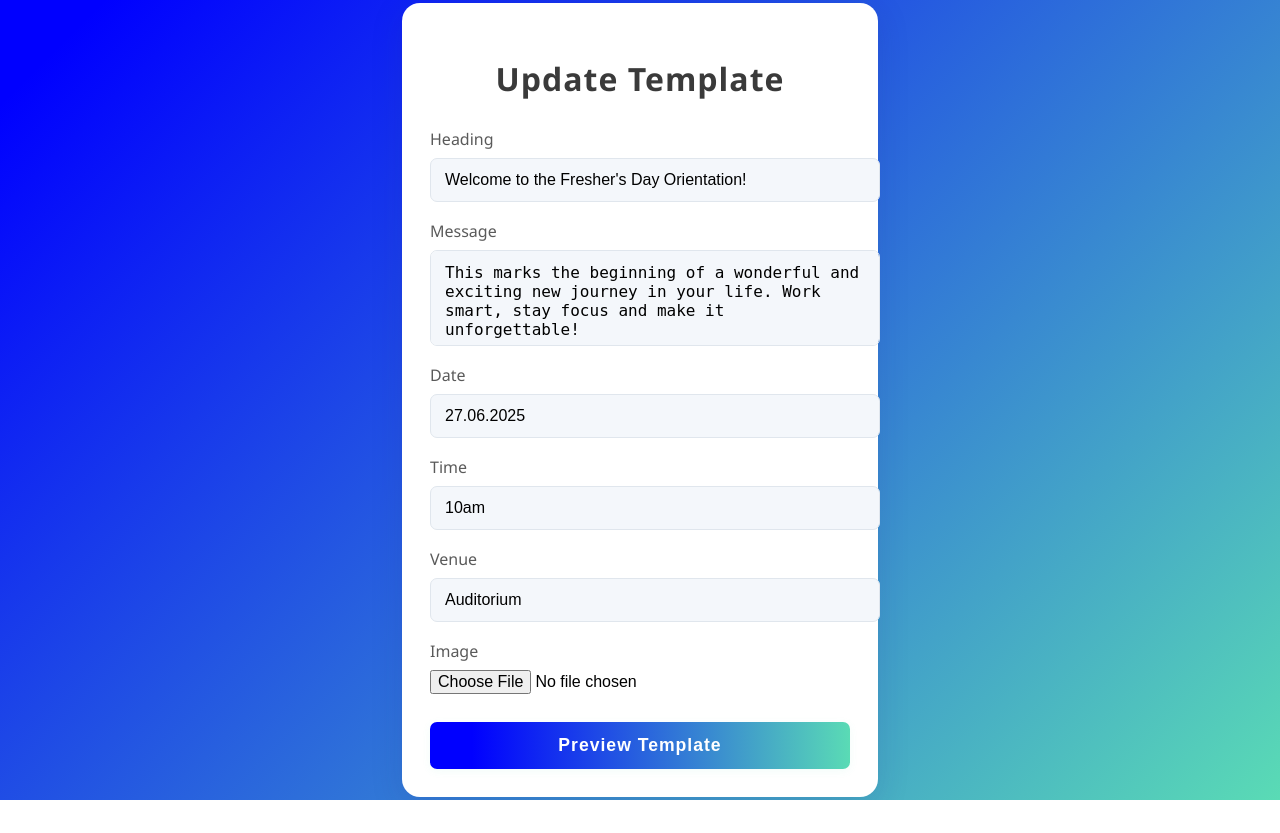
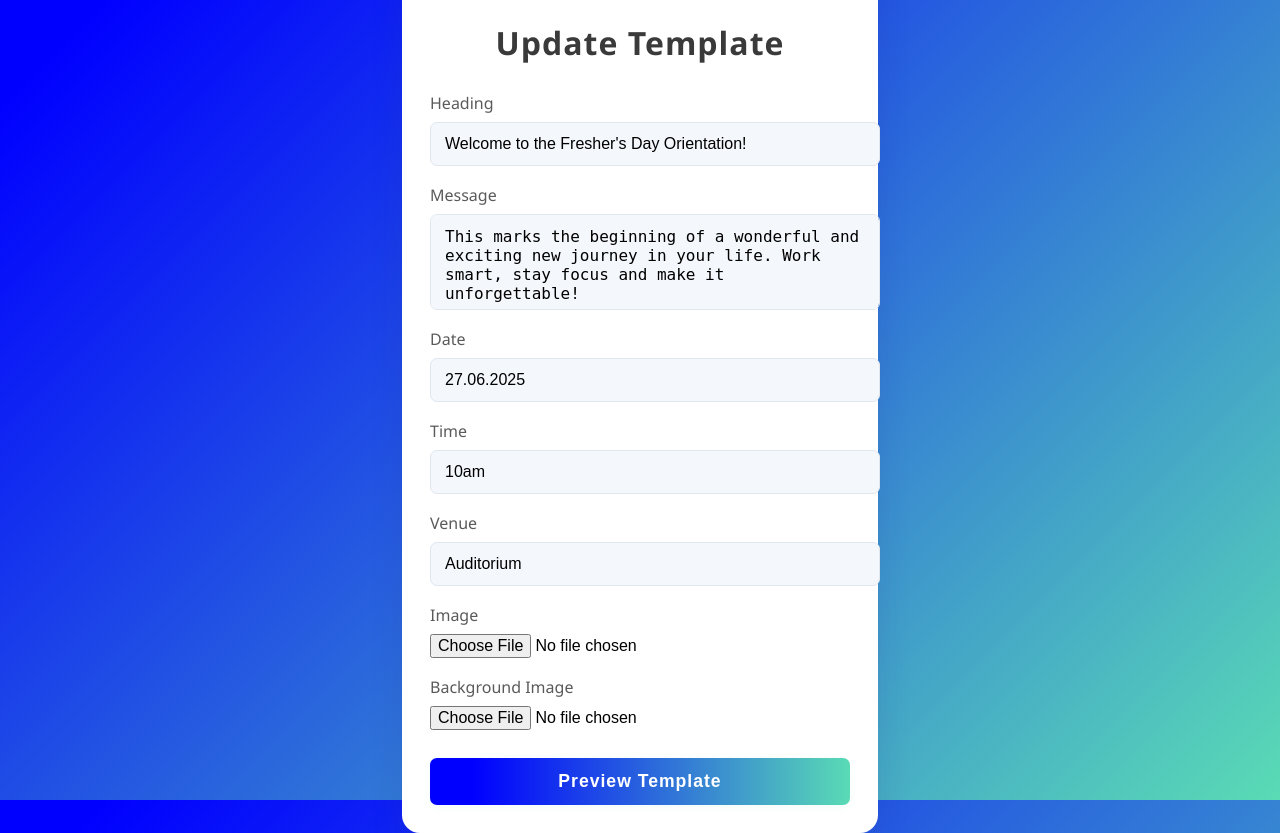
Before and after one commit to Aswin-AR5055/TemplateEditor, a Django app: page / in a window 1280 px wide. Before the commit the page ends 800 px from the top, so only its background shows below. Run offline with Django 5.2, Linux system fonts and the light colour scheme.

Commit message:
added an ability to change background image

```diff
--- a/editor/forms.py
+++ b/editor/forms.py
@@ -7,3 +7,4 @@
     time = forms.CharField(label="Time", initial="10am")
     venue = forms.CharField(label="Venue", initial="Auditorium")
     image = forms.ImageField(label="Image", required=False)
+    backgroundImage = forms.ImageField(label="Image", required=True)
--- a/editor/static/css/style.css
+++ b/editor/static/css/style.css
@@ -33,7 +33,6 @@
     background: #fff;
     box-shadow: 0 8px 32px 0 rgba(31, 38, 135, 0.18);
     padding: 38px 38px 28px 38px;
-    background: url('/static/editor/image/55123.jpg') center/cover no-repeat;
     position: relative;
     display: flex;
     flex-direction: column;
--- a/editor/templates/editor/form.html
+++ b/editor/templates/editor/form.html
@@ -142,6 +142,10 @@
       <label for="image">Image</label>
       <input type="file" id="image" name="image">
     </div>
+    <div class="form-group">
+      <label for="background_image">Background Image</label>
+      <input type="file" id="background_image" name="background_image">
+    </div>
     <button type="submit">Preview Template</button>
   </form>
 </body>
--- a/editor/views.py
+++ b/editor/views.py
@@ -19,6 +19,13 @@
             filename = fs.save(image.name, image)
             context['image_url'] = fs.url(filename)
 
+        # Updated to check for 'background_image'
+        if request.FILES.get('background_image'):
+            backgroundImage = request.FILES['background_image']
+            fs = FileSystemStorage()
+            filename = fs.save(backgroundImage.name, backgroundImage)
+            context['background_image_url'] = fs.url(filename)
+
         return render(request, 'editor/template_preview.html', context)
 
     return render(request, 'editor/form.html')
```
Also changed, not shown: editor/templates/editor/template_preview.html (+7 -3 lines).
